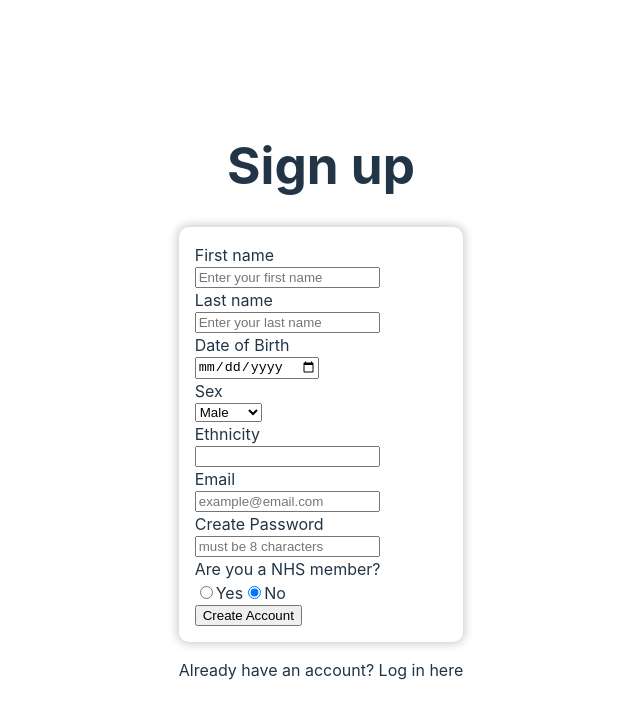
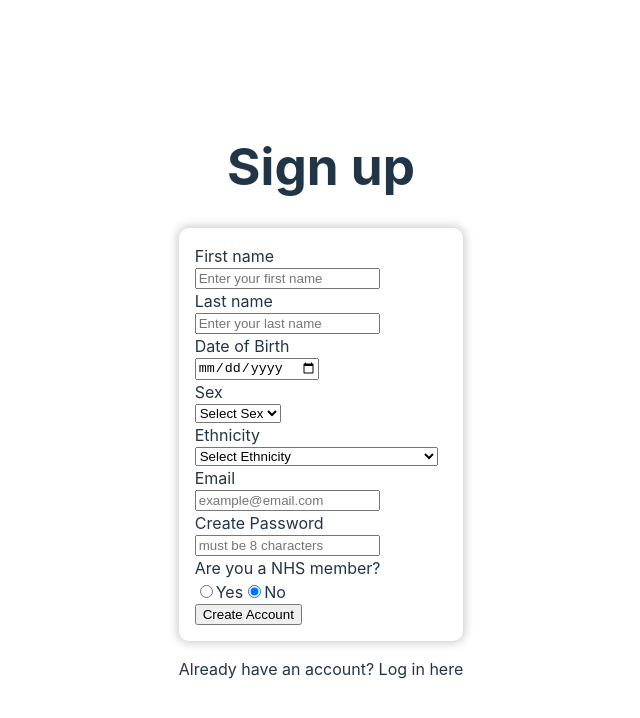
Before and after one commit to Laplata247/reddy42-client, a React (Vite) app in the folder client_painmap/: page /signup in a window 1280 px wide. Shown: the top 718 px of the page, without its empty margins (319-959 px from the left). Built offline with nearby package versions, Linux system fonts and the light colour scheme.

Commit message:
update ethnicity input to have a dropdown and write tests

```diff
--- a/client_painmap/src/components/SignupForm/index.jsx
+++ b/client_painmap/src/components/SignupForm/index.jsx
@@ -18,6 +18,7 @@ const SignupForm = () => {
     const [ isSignupSuccessful, setSignupSuccessful ] = useState(null);
 
     const sexOptions = ['Male', 'Female', 'Other'];
+    const ethnicityOptions = ['Asian/Asian British', 'Black/Black British/African/Caribbean', 'White', 'Mixed-White and Asian', 'Mixed-White and Black Caribbean', 'Mixed-White and Black African', 'Mixed-Other', 'Other'].slice().sort();
 
     const handleSubmit = async(e) => {
         e.preventDefault();
@@ -102,7 +103,8 @@ const SignupForm = () => {
                 <input type='date' name='dateOfBirth' placeholder='MM/DD/YYYY' onChange={updateDOB} role='dateOfBirth' />
 
                 <label>Sex</label>
-                <select name='sex' onChange={updateSex} role='sex'>
+                <select name='sex' onChange={updateSex} role='sex' value={sex}>
+                    <option value='' disabled>Select Sex</option>
                     {sexOptions.map((option) => (
                         <option key={option} value={option}>
                         {option}
@@ -111,7 +113,14 @@ const SignupForm = () => {
                 </select>
 
                 <label>Ethnicity</label>
-                <input type='text' name='ethnicity' placeholder='' onChange={updateEthnicity} role='ethnicity' />
+                <select name='ethnicity' onChange={updateEthnicity} role='ethnicity' value={ethnicity}>
+                    <option value='' disabled>Select Ethnicity</option>
+                    {ethnicityOptions.map((option) => (
+                        <option key={option} value={option}>
+                        {option}
+                        </option>
+                    ))}
+                </select>
 
                 <label>Email</label>
                 <input type='text' name='email' placeholder='example@email.com' onChange={updateEmail} role='email' />
```
Also changed, not shown: 1 other file (tests, documents, lock files or other folders).
